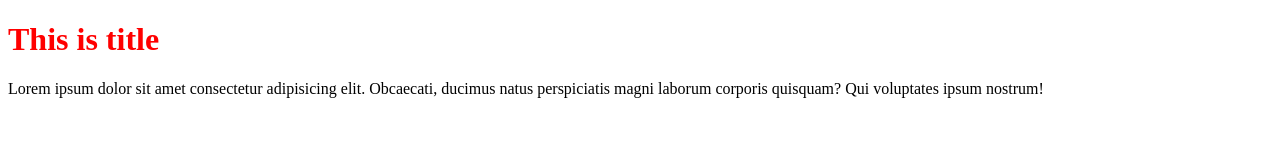
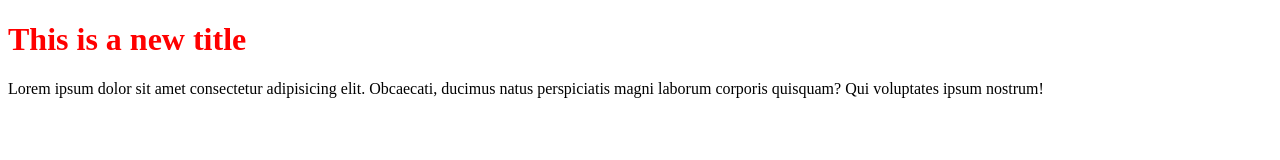
Before and after one commit to mrizwan1070/OpenclassroomsProject, a plain HTML site: page index.html in a window 1280 px wide. Drawn offline with Linux system fonts and the light colour scheme.

Commit message:
title changed

```diff
--- a/index.html
+++ b/index.html
@@ -10,7 +10,7 @@
 </head>
 
 <body>
-    <h1>This is title</h1>
+    <h1>This is a new title</h1>
     <p>Lorem ipsum dolor sit amet consectetur adipisicing elit. Obcaecati, ducimus natus perspiciatis magni laborum
         corporis quisquam? Qui voluptates ipsum nostrum!</p>
 </body>
```
